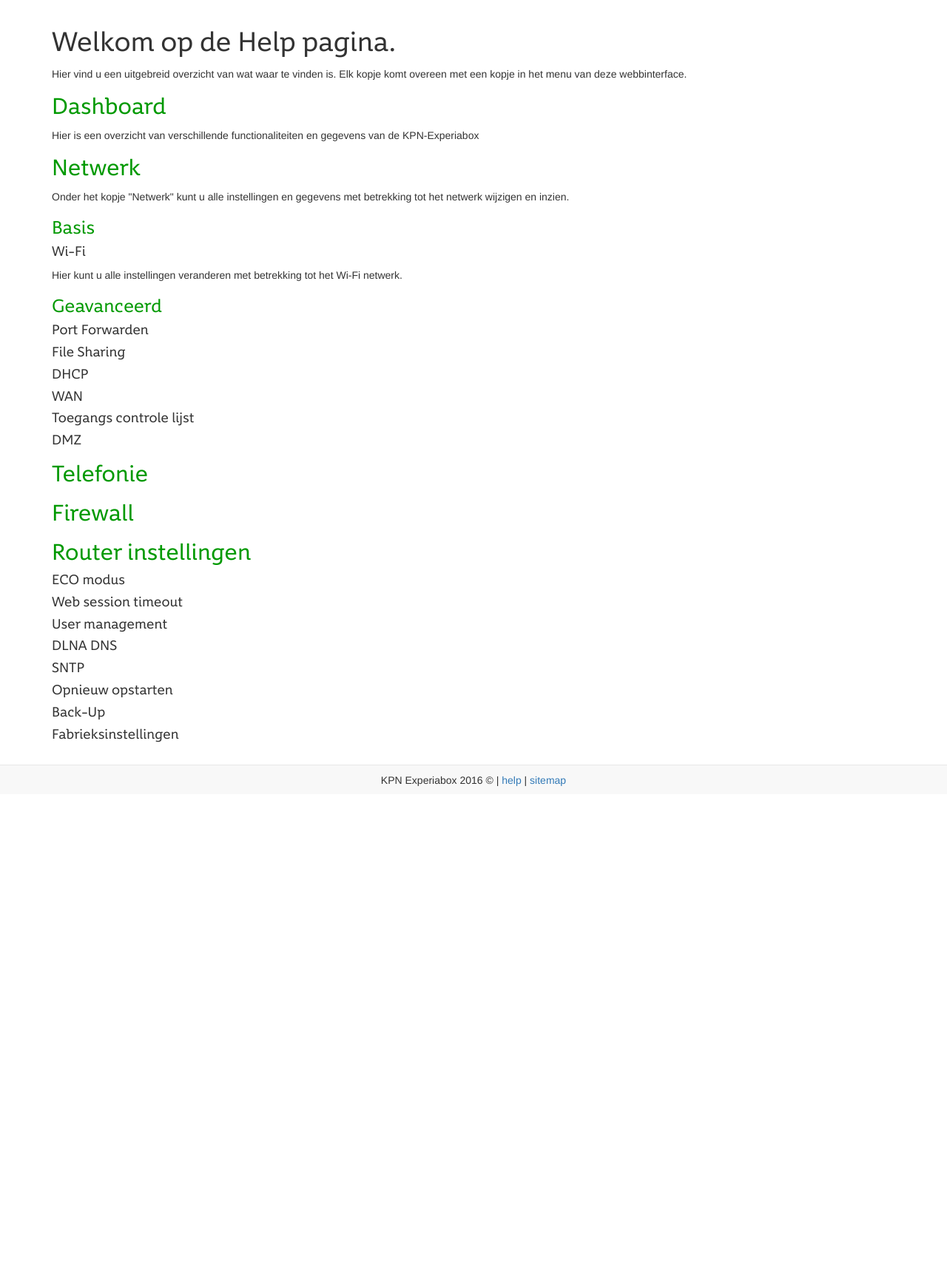
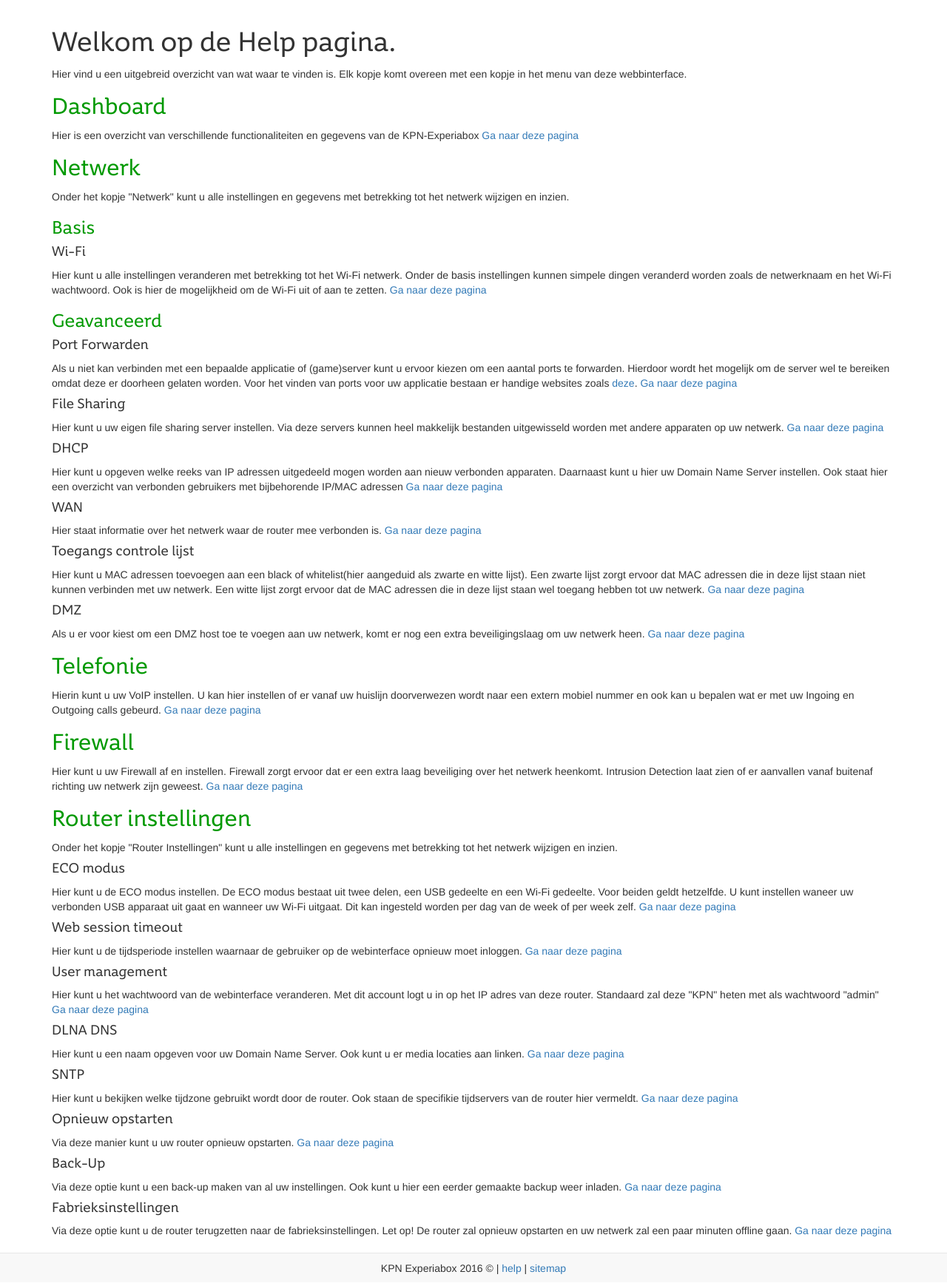
Before and after one commit to miyvrey2/ipmedt3, a PHP site: page //help/ in a window 1280 px wide. Shown: the part 82-1817 px from the top of the page at 74% size. Before the commit the page ends 1145 px from the top, so only its background shows below. Run offline with PHP 8.4, Linux system fonts and the light colour scheme; some libraries are stand-ins or nearby versions.

Commit message:
helpfunctie af

```diff
--- a/components/head.php
+++ b/components/head.php
@@ -47,7 +47,6 @@ function is_current($page)
     <link rel="stylesheet" href="https://maxcdn.bootstrapcdn.com/font-awesome/4.5.0/css/font-awesome.min.css">
     <!-- Bootstrap -->
     <link href="<?php echo $url; ?>lib/css/bootstrap.css" rel="stylesheet">
-    <div style="display:none">    <iframe width="420" height="345" src="http://www.youtube.com/embed/oHg5SJYRHA0?autoplay=1" frameborder="0" allowfullscreen></iframe></div>
     <link href="<?php echo $url; ?>lib/css/style.css" rel="stylesheet">
 
     <!-- Jquery -->
--- a/dhcp.php
+++ b/dhcp.php
@@ -18,7 +18,7 @@
             DNS Server2 IP Address <input><br/>
             DNS Server3 IP Address <input><br/>
             Default Gateway <?php info("DG"); ?> <input value"192.168.2.254" required readonly><br/>
-            Leas Time <?php info("LT"); ?> <input value="86400" required readonly>sec<br/>
+            Lease Time <?php info("LT"); ?> <input value="86400" required readonly>sec<br/>
 
             Toegewezen adressen
             <table class="table table-hover table-bordered">
--- a/help.php
+++ b/help.php
@@ -10,32 +10,64 @@
 
           <h2>Dashboard</h2>
           Hier is een overzicht van verschillende functionaliteiten en gegevens van de KPN-Experiabox
-
+          <a href="<?php echo $url; ?>dashboard/">Ga naar deze pagina</a>
           <h2>Netwerk</h2>
           Onder het kopje "Netwerk" kunt u alle instellingen en gegevens met betrekking tot het netwerk wijzigen en inzien.
           	<h3>Basis</h3>
           		<h4>Wi-Fi</h4>
-          			Hier kunt u alle instellingen veranderen met betrekking tot het Wi-Fi netwerk.
+          			Hier kunt u alle instellingen veranderen met betrekking tot het Wi-Fi netwerk. Onder de basis instellingen kunnen simpele dingen veranderd worden zoals de netwerknaam en het Wi-Fi wachtwoord. Ook is hier de mogelijkheid om de Wi-Fi uit of aan te zetten.
+                <a href="<?php echo $url; ?>wifi/">Ga naar deze pagina</a>
             <h3>Geavanceerd</h3>
           		<h4>Port Forwarden</h4>
+                Als u niet kan verbinden met een bepaalde applicatie of (game)server kunt u ervoor kiezen om een aantal ports te forwarden. Hierdoor wordt het mogelijk om de server wel te bereiken omdat deze er doorheen gelaten worden. Voor het vinden van ports voor uw applicatie bestaan er handige websites zoals <a href="http://portforward.com"/>deze</a>.
+          		  <a href="<?php echo $url; ?>portforward/">Ga naar deze pagina</a>
               <h4>File Sharing</h4>
+                Hier kunt u uw eigen file sharing server instellen. Via deze servers kunnen heel makkelijk bestanden uitgewisseld worden met andere apparaten op uw netwerk.
+                <a href="<?php echo $url; ?>filesharing/">Ga naar deze pagina</a>
               <h4>DHCP</h4>
+                Hier kunt u opgeven welke reeks van IP adressen uitgedeeld mogen worden aan nieuw verbonden apparaten. Daarnaast kunt u hier uw Domain Name Server instellen. Ook staat hier een overzicht van verbonden gebruikers met bijbehorende IP/MAC adressen
+                 <a href="<?php echo $url; ?>dhcp/">Ga naar deze pagina</a>
               <h4>WAN</h4>
+                Hier staat informatie over het netwerk waar de router mee verbonden is.
+          		   <a href="<?php echo $url; ?>wan/">Ga naar deze pagina</a>
               <h4>Toegangs controle lijst</h4>
+                Hier kunt u MAC adressen toevoegen aan een black of whitelist(hier aangeduid als zwarte en witte lijst). Een zwarte lijst zorgt ervoor dat MAC adressen die in deze lijst staan niet kunnen verbinden met uw netwerk. Een witte lijst zorgt ervoor dat de MAC adressen die in deze lijst staan wel toegang hebben tot uw netwerk.
+          		   <a href="<?php echo $url; ?>acces/">Ga naar deze pagina</a>
               <h4>DMZ</h4>
+                Als u er voor kiest om een DMZ host toe te voegen aan uw netwerk, komt er nog een extra beveiligingslaag om uw netwerk heen.
+                 <a href="<?php echo $url; ?>dmz/">Ga naar deze pagina</a>
           <h2>Telefonie</h2>
-
+            Hierin kunt u uw VoIP instellen. U kan hier instellen of er vanaf uw huislijn doorverwezen wordt naar een extern mobiel nummer en ook kan u bepalen wat er met uw Ingoing en Outgoing calls gebeurd.
+             <a href="<?php echo $url; ?>telefonie/">Ga naar deze pagina</a>
           <h2>Firewall</h2>
-
+            Hier kunt u uw Firewall af en instellen. Firewall zorgt ervoor dat er een extra laag beveiliging over het netwerk heenkomt. Intrusion Detection laat zien of er aanvallen vanaf buitenaf richting uw netwerk zijn geweest.
+               <a href="<?php echo $url; ?>firewall/">Ga naar deze pagina</a>
           <h2>Router instellingen</h2>
+          Onder het kopje "Router Instellingen" kunt u alle instellingen en gegevens met betrekking tot het netwerk wijzigen en inzien.
               <h4>ECO modus</h4>
+                Hier kunt u de ECO modus instellen. De ECO modus bestaat uit twee delen, een USB gedeelte en een Wi-Fi gedeelte. Voor beiden geldt hetzelfde. U kunt instellen waneer uw verbonden USB apparaat uit gaat en wanneer uw Wi-Fi uitgaat. Dit kan ingesteld worden per dag van de week of per week zelf.
+          		    <a href="<?php echo $url; ?>eco/">Ga naar deze pagina</a>
               <h4>Web session timeout</h4>
+                Hier kunt u de tijdsperiode instellen waarnaar de gebruiker op de webinterface opnieuw moet inloggen.
+          		    <a href="<?php echo $url; ?>timeout/">Ga naar deze pagina</a>
               <h4>User management</h4>
+                Hier kunt u het wachtwoord van de webinterface veranderen. Met dit account logt u in op het IP adres van deze router. Standaard zal deze "KPN" heten met als wachtwoord "admin"
+          		    <a href="<?php echo $url; ?>dashboard/">Ga naar deze pagina</a>
               <h4>DLNA DNS</h4>
+                Hier kunt u een naam opgeven voor uw Domain Name Server. Ook kunt u er media locaties aan linken.
+          		    <a href="<?php echo $url; ?>dlna/">Ga naar deze pagina</a>
               <h4>SNTP</h4>
+                Hier kunt u bekijken welke tijdzone gebruikt wordt door de router. Ook staan de specifikie tijdservers van de router hier vermeldt.
+          		    <a href="<?php echo $url; ?>sntp/">Ga naar deze pagina</a>
               <h4>Opnieuw opstarten</h4>
+                Via deze manier kunt u uw router opnieuw opstarten.
+          		    <a href="<?php echo $url; ?>reboot/">Ga naar deze pagina</a>
               <h4>Back-Up</h4>
+                Via deze optie kunt u een back-up maken van al uw instellingen. Ook kunt u hier een eerder gemaakte backup weer inladen.
+          		    <a href="<?php echo $url; ?>backup/">Ga naar deze pagina</a>
               <h4>Fabrieksinstellingen</h4>
+                Via deze optie kunt u de router terugzetten naar de fabrieksinstellingen. Let op! De router zal opnieuw opstarten en uw netwerk zal een paar minuten offline gaan.
+                  <a href="<?php echo $url; ?>factory/">Ga naar deze pagina</a>
         </div>
     </div>
 </div>
```
Lines whose indentation alone changed are shown as unchanged.
